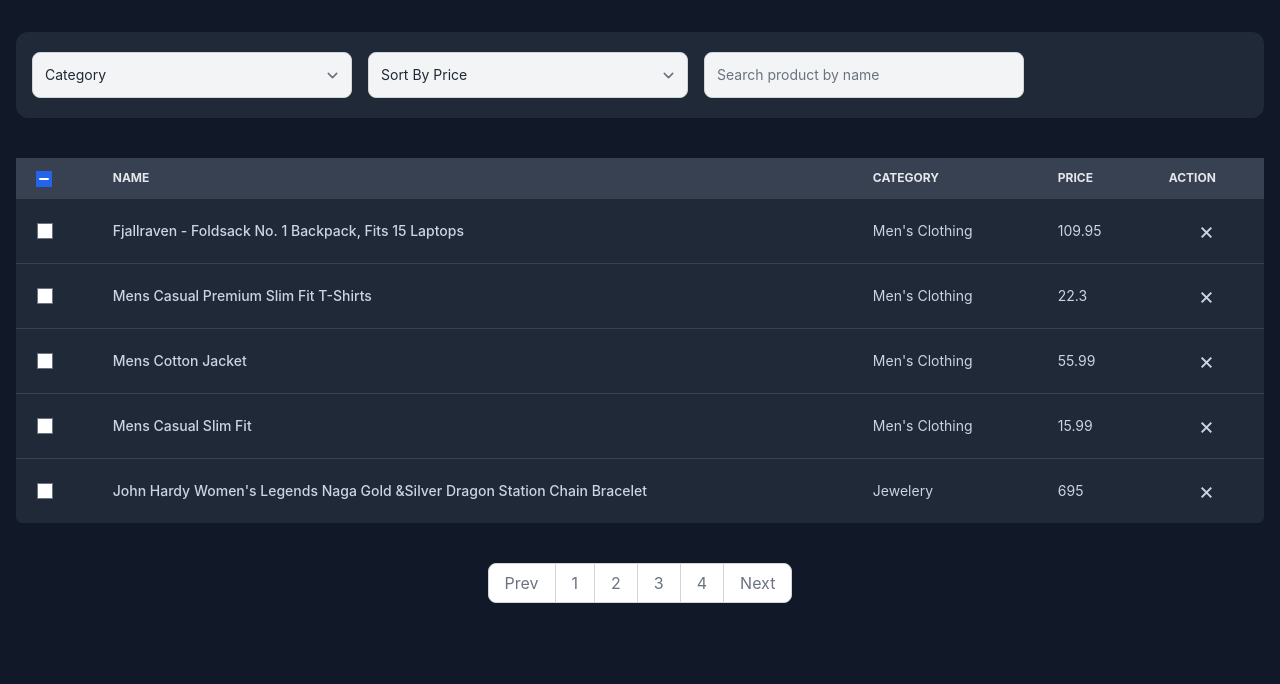
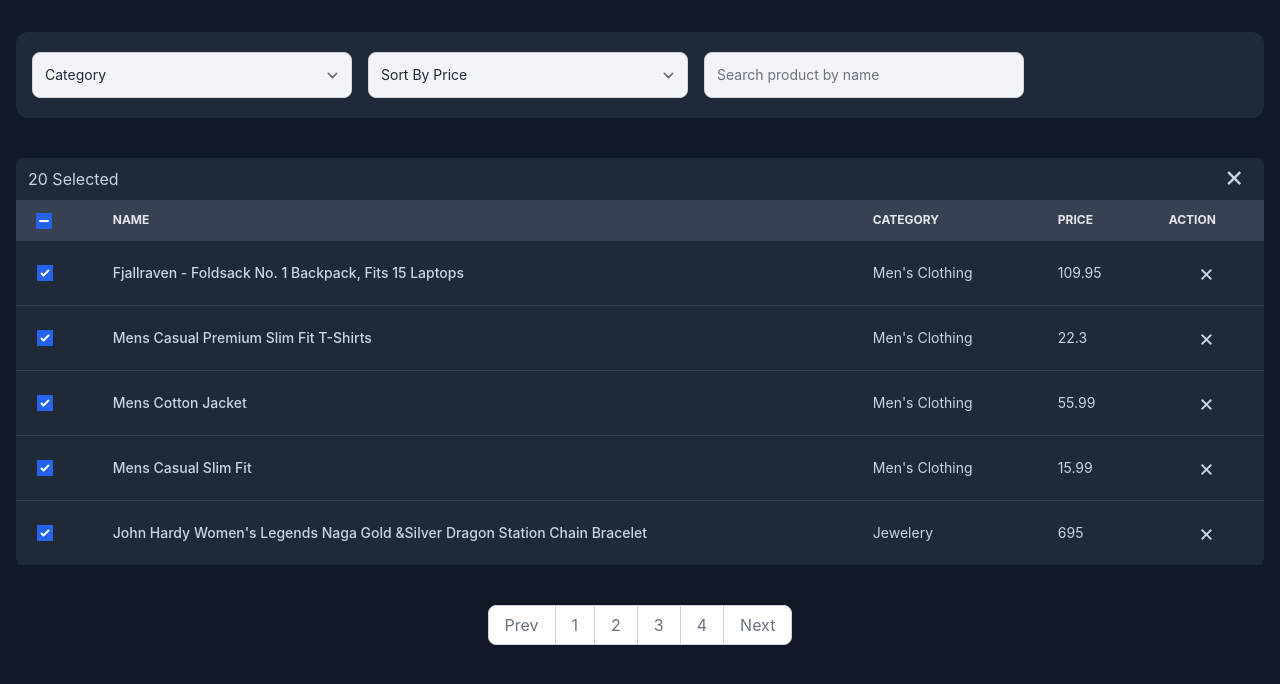
Before and after one commit to ShuvoMallick01/Product-List-Filtering-Tailwindcss-Vuejs, a Vue app: page / in a window 1280 px wide. Both pictures are taken after a click on the checkbox 44 px from the left and 178 px from the top of the page. Shown: the top 684 px of the page. Built offline with nearby package versions, Linux system fonts and the light colour scheme; what vue-sweetalert2 would draw is missing.

Commit message:
Complete Delete and section of product coding

```diff
--- a/src/App.vue
+++ b/src/App.vue
@@ -10,6 +10,24 @@
         :handleFilterDelete="handleFilterDelete"
       />
     </template>
+
+    <!-- Selected and Delete -->
+    <div
+      v-if="selected.length > 0"
+      :class="'hover:duration-300'"
+      class="flex justify-between items-center text-slate-300 ps-3 px-5"
+    >
+      <p class="">
+        <span>{{ selected.length }}</span> Selected
+      </p>
+
+      <button
+        class="text-3xl hover:text-red-300 hover:duration-200 mb-1.5"
+        @click="handleSelectedProductDelete()"
+      >
+        &times;
+      </button>
+    </div>
 
     <!-- Product Table -->
     <ProductTable :products="filterProdutwithPagination" />
@@ -60,6 +78,17 @@ export default {
       }
     },
 
+    async handleSelectedProductDelete() {
+      const { isConfirmed } = await this.$swal("Hi there");
+
+      if (isConfirmed) {
+        this.products = this.products.filter(
+          (product) => !this.selected.includes(product.id)
+        );
+        this.selected = [];
+      }
+    },
+
     handlePrev() {
       if (this.pageIndex > 1) this.pageIndex--;
     },
@@ -73,6 +102,14 @@ export default {
         this.selected = this.filterProducts.map((item) => item.id);
       } else this.selected = [];
       console.log(this.selected);
+    },
+
+    handleSelect(e, productId) {
+      if (e.target.checked) {
+        this.selected.push(productId);
+      } else {
+        this.selected = this.selected.filter((proId) => proId != productId);
+      }
     },
   },
 
@@ -127,6 +164,7 @@ export default {
       handleProductDelete: this.handleProductDelete,
       handleSelectedAll: this.handleSelectedAll,
       selected: computed(() => this.selected),
+      handleSelect: this.handleSelect,
     };
   },
 
--- a/src/components/ProductTableDataRow.vue
+++ b/src/components/ProductTableDataRow.vue
@@ -6,6 +6,8 @@
         type="checkbox"
         name=""
         id=""
+        :checked="isSelected"
+        @input="handleSelect($event, product.id)"
       />
     </th>
     <th scope="row" class="md:px-4 lg:px-5 px-3 py-4 font-medium">
@@ -33,6 +35,12 @@ export default {
     },
   },
 
-  inject: ["handleProductDelete"],
+  computed: {
+    isSelected() {
+      return this.selected.find((id) => id === this.product.id);
+    },
+  },
+
+  inject: ["handleProductDelete", "selected", "handleSelect"],
 };
 </script>
--- a/src/components/ProductTableHead.vue
+++ b/src/components/ProductTableHead.vue
@@ -9,6 +9,7 @@
           id=""
           @input="handleSelectedAll($event)"
           :indeterminate="selected.length > 0"
+          :checked="selected.length > 0"
         />
       </th>
 
```
